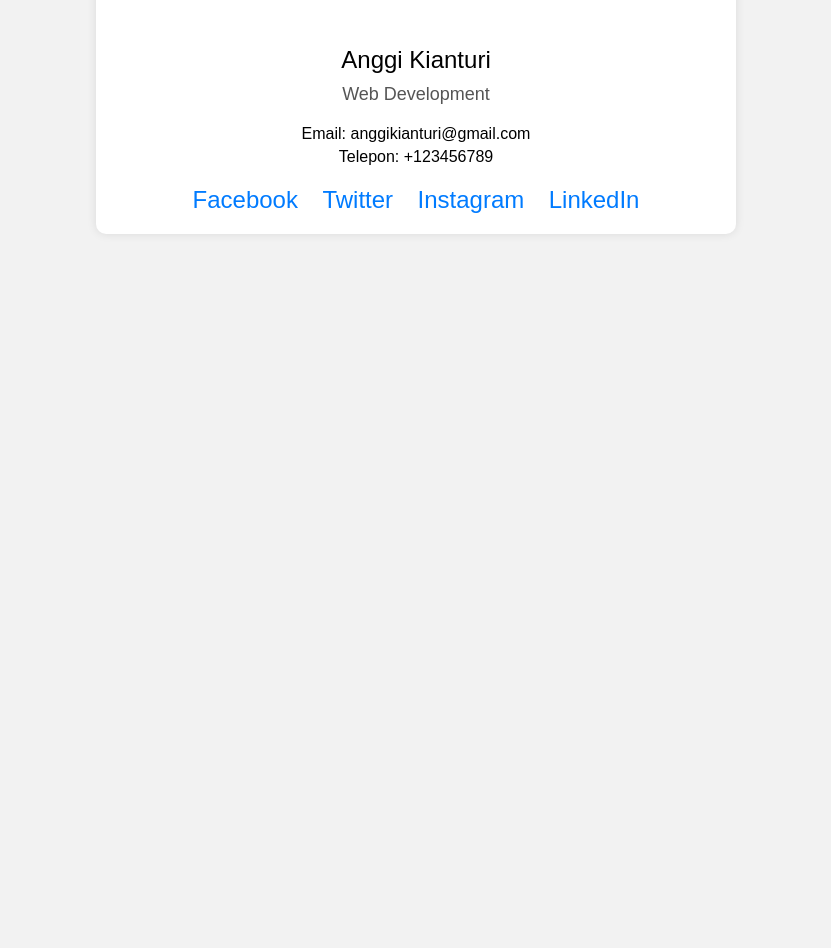
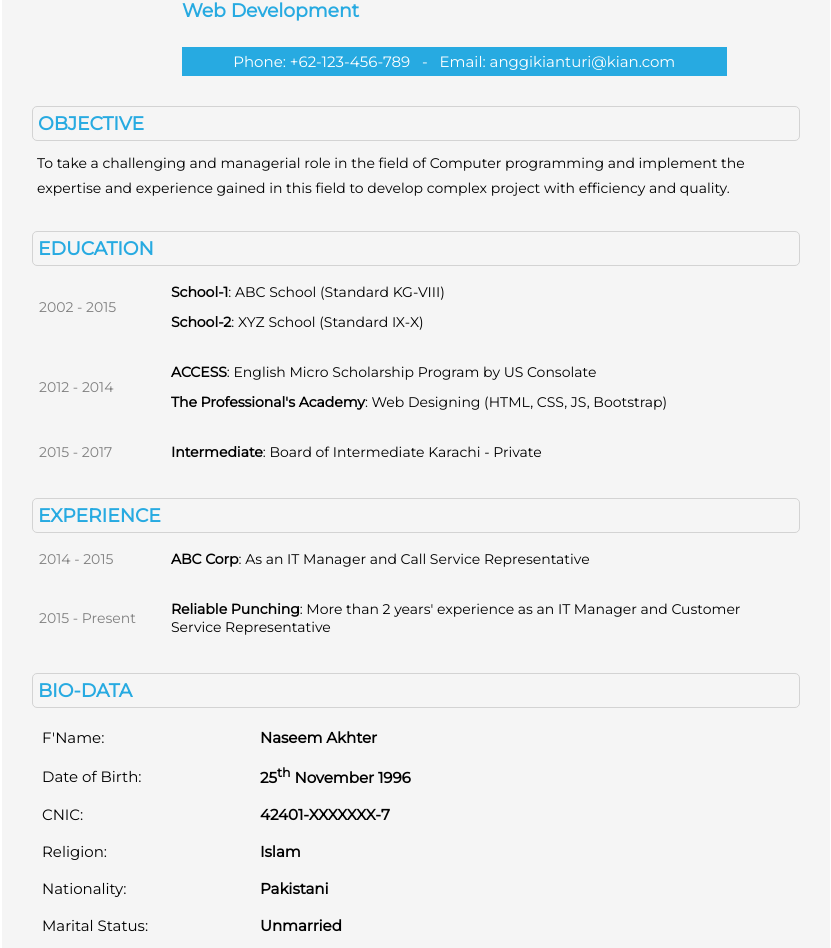
Before and after one commit to kianturi/first, a plain HTML site: page index.html in a window 1280 px wide. Shown: the part 134-1082 px from the top of the page, without its empty margins (224-1055 px from the left). Before the commit the page ends 800 px from the top, so only its background shows below. Drawn offline with Linux system fonts and the light colour scheme.

Commit message:
Update index.html

```diff
--- a/index.html
+++ b/index.html
@@ -1,92 +1,238 @@
+
 <!DOCTYPE html>
 <html lang="en">
 <head>
     <meta charset="UTF-8">
-    <meta name="viewport" content="width=device-width, initial-scale=1.0">
-    <title>Profil Saya</title>
-    <style>
-        body {
-            font-family: Arial, sans-serif;
-            background-color: #f2f2f2;
-            margin: 0;
-            padding: 0;
+    <title>CV Using HTML & CSS</title>
+    <link href="https://fonts.googleapis.com/css?family=Montserrat" rel="stylesheet">
+    <link rel="stylesheet" href="style.css">
+</head>
+<body>
+
+<div id="page">
+    <div class="photo-and-name">
+        <img src="profile.png" class="photo" alt="Profile Picture">
+        <div class="contact-info-box">
+            <h1 class="name">Anggi Kianturi</h1>
+            <br>
+            <h3 class="job-title">Web Development</h3>
+            <p class="contact-details">Phone: +62-123-456-789 &nbsp; - &nbsp; Email: anggikianturi@kian.com</p>
+        </div>
+    </div>
+    <div id="objective">
+        <h3>Objective</h3>
+        <p>
+            To take a challenging and managerial role in the field of Computer programming and implement the expertise and experience gained in this field to develop complex project with efficiency and quality.
+        </p>
+    </div>
+    <div id="education">
+        <h3>Education</h3>
+        <table>
+            <tr class="school-1">
+                <td rowspan="2">2002 - 2015</td>
+                <td><b>School-1</b>: ABC School (Standard KG-VIII)</td>
+            </tr>
+            <tr class="school-2">
+                <td><b>School-2</b>: XYZ School (Standard IX-X)</td>
+            </tr>
+
+            <tr class="school-1">
+                <td rowspan="2">2012 - 2014</td>
+                <td><b>ACCESS</b>: English Micro Scholarship Program by US Consolate</td>
+            </tr>
+            <tr class="school-2">
+                <td><b>The Professional's Academy</b>: Web Designing (HTML, CSS, JS, Bootstrap)</td>
+            </tr>
+
+            <tr>
+                <td style="width: 120px; color: gray;">2015 - 2017</td>
+                <td><b>Intermediate</b>: Board of Intermediate Karachi - Private</td>
+            </tr>
+        </table>
+    </div>
+    <div id="work">
+        <h3>Experience</h3>
+        <table>
+            <tr class="work-1">
+                <td>2014 - 2015</td>
+                <td><b>ABC Corp</b>: As an IT Manager and Call Service Representative</td>
+            </tr>
+            <tr class="work-2">
+                <td>2015 - Present</td>
+                <td><b>Reliable Punching</b>: More than 2 years' experience as an IT Manager and Customer Service Representative</td>
+            </tr>
+
+        </table>
+    </div>
+    <div id="bio-data">
+        <h3>Bio-Data</h3>
+        <table>
+            <tr>
+                <td>F'Name:</td>
+                <td><b>Naseem Akhter</b></td>
+            </tr>
+            <tr>
+                <td>Date of Birth:</td>
+                <td><b>25<sup>th</sup> November 1996</b></td>
+            </tr>
+            <tr>
+                <td>CNIC:</td>
+                <td><b>42401-XXXXXXX-7</b></td>
+            </tr>
+            <tr>
+                <td>Religion:</td>
+                <td><b>Islam</b></td>
+            </tr>
+            <tr>
+                <td>Nationality:</td>
+                <td><b>Pakistani</b></td>
+            </tr>
+            <tr>
+                <td>Marital Status:</td>
+                <td><b>Unmarried</b></td>
+            </tr>
+        </table>
+    </div>
+</div>
+
+</body>
+</html>  <style> * {margin: 0;padding: 0;}
+
+body{font-family: 'Montserrat', sans-serif;}
+
+#page {
+    min-height: 200px;
+    width: 60%;
+    min-width: 600px;
+    background: whitesmoke;
+    margin: 50px auto;
+    padding: 30px;
+    color: #27aae1;
 }
 
-        .container {
-            max-width: 600px;
-            margin: 0 auto;
-            padding: 20px;
-            background-color: #ffffff;
-            box-shadow: 0px 0px 10px rgba(0, 0, 0, 0.1);
-            border-radius: 10px;
-            text-align: center;
+.photo-and-name {
+    /* NO STYLE NEEDED YET */
 }
 
-        .profile-picture {
-            border-radius: 50%;
-            width: 150px;
-            height: 150px;
-            margin: 0 auto;
-            overflow: hidden;
+.photo {
+    width: 15%;
+    min-width: 130px;
+    float: left;
+    margin-right: 20px;
 }
 
-        .profile-picture img {
-            width: 100%;
-            height: 100%;
-            object-fit: cover;
+.contact-info-box {
+    width: 70.9%;
+    display: inline-block;
 }
 
 .name {
-            font-size: 24px;
-            margin: 10px 0;
+    margin-bottom: -5px;
+}
+.job-title {
+    display: inline-block;
 }
 
-        .job-title {
-            font-size: 18px;
-            color: #555;
+.contact-details {
+    background: #27aae1;
+    color: white;
+    text-align: center;
+    margin: auto;
+    margin-top: 25px;
+    padding: 5px;
+    font-size: 15px;
 }
 
-        .contact-info {
-            margin-top: 20px;
+#objective {
+
 }
 
-        .contact-info p {
-            margin: 5px 0;
+#objective h3 {
+    border: 1px solid #d3d3d3;
+    text-transform: uppercase;
+    padding: 5px;
+    border-radius: 5px;
+    margin: 30px 0 10px;
 }
 
-        .social-links {
-            margin-top: 20px;
+#objective p {
+    padding: 0 5px;
+    line-height: 25px;
+    font-size: 14px;
+    color: #000;
 }
 
-        .social-links a {
-            text-decoration: none;
-            color: #007BFF;
-            font-size: 24px;
-            margin: 0 10px;
+#education h3 {
+    border: 1px solid #d3d3d3;
+    text-transform: uppercase;
+    padding: 5px;
+    border-radius: 5px;
+    margin: 30px 0 10px;
 }
 
-        .social-links a:hover {
-            color: #0056b3;
+#education table td {
+    padding: 5px;
+    font-size: 14px;
+    color: #000;
 }
-    </style>
-</head>
-<body>
-    <div class="container">
-        <div class="profile-picture">
-            <img src="your-profile-picture.jpg" alt="Profil Saya">
-        </div>
-        <div class="name">Anggi Kianturi</div>
-        <div class="job-title">Web Development</div>
-        <div class="contact-info">
-            <p>Email: anggikianturi@gmail.com</p>
-            <p>Telepon: +123456789</p>
-        </div>
-        <div class="social-links">
-            <a href="#">Facebook</a>
-            <a href="#">Twitter</a>
-            <a href="#">Instagram</a>
-            <a href="#">LinkedIn</a>
-        </div>
-    </div>
-</body>
-</html>
+
+#education table tr.school-1 td:first-child {
+    width: 120px;
+    color: gray;
+    padding-bottom: 25px;
+}
+
+#education table tr.school-2 td:first-child {
+    padding-bottom: 25px;
+}
+
+#work h3 {
+    border: 1px solid #d3d3d3;
+    text-transform: uppercase;
+    padding: 5px;
+    border-radius: 5px;
+    margin: 30px 0 10px;
+}
+
+#work table td {
+    padding: 5px;
+    font-size: 14px;
+    color: #000;
+}
+
+#work table tr.work-1 td:first-child {
+    width: 120px;
+    color: gray;
+    padding-bottom: 25px;
+}
+
+#work table tr.work-1 td {
+    padding-bottom: 25px;
+}
+
+#work table tr.work-2 td:first-child {
+    width: 120px;
+    color: gray;
+}
+
+#bio-data h3 {
+    border: 1px solid #d3d3d3;
+    text-transform: uppercase;
+    padding: 5px;
+    border-radius: 5px;
+    margin: 30px 0 10px;
+}
+
+#bio-data table td {
+    padding: 8px;
+    font-size: 15px;
+    color: #000;
+}
+
+#bio-data table tr td:first-child {
+    width: 200px;
+}
+
+#bio-data table tr td:nth-child(2) {
+    width: 300px;
+}</style>
```
Lines whose indentation alone changed are shown as unchanged.
